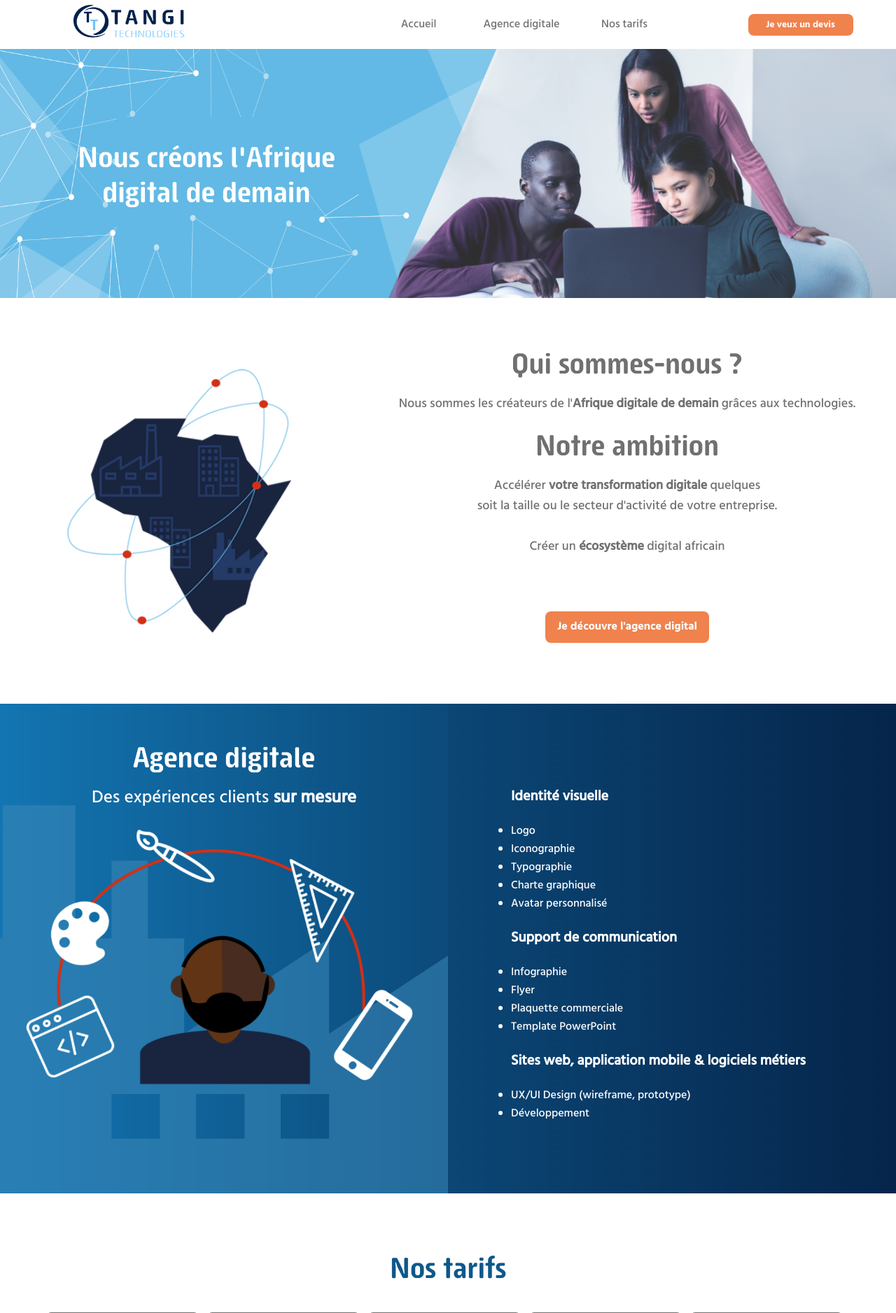
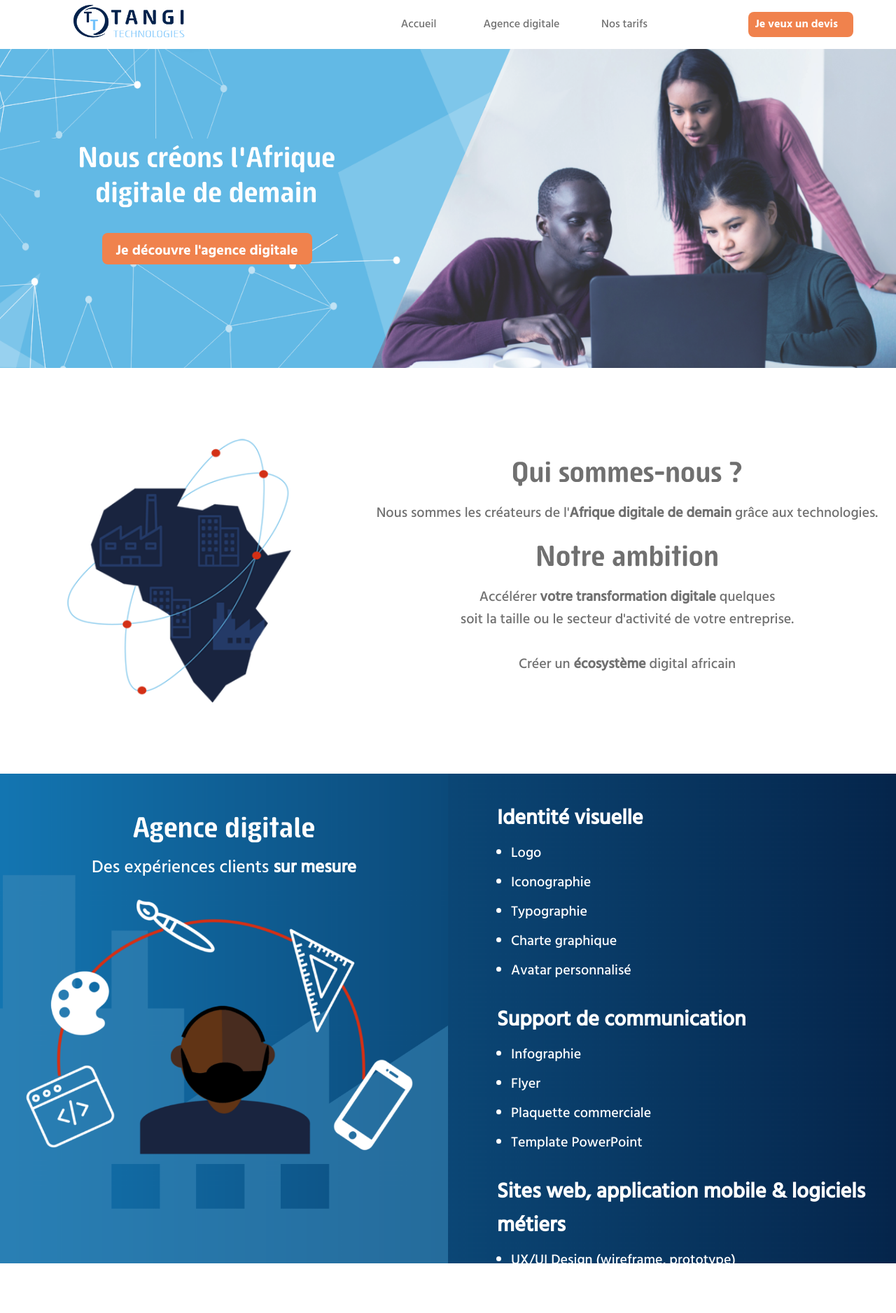
Before and after one commit to Eric999Dev/tangi-technologies, a WordPress theme: template front-page.php in a window 1280 px wide. Shown: the top 1877 px of the page at 70% size. Run offline with PHP 8.4 and a stand-in for WordPress, Linux system fonts and the light colour scheme; the site name, menu and one post (Sample post) are stand-ins, and other content is empty; some libraries are stand-ins or nearby versions.

Commit message:
Modif formulaire

```diff
--- a/front-page.php
+++ b/front-page.php
@@ -11,11 +11,11 @@ get_header();
     </div>
     <div>
 <h2>Qui sommes-nous ?</h2>
-      <p>Nous sommes les créateurs de l'<strong>Afrique digitale de demain</strong> grâces&nbsp;aux&nbsp;technologies.</p> <br>
+      <p>Nous sommes les créateurs de l'<strong>Afrique digitale de demain</strong> grâce&nbsp;aux&nbsp;technologies.</p> <br>
       <h2>Notre ambition</h2>
       <p>Accélérer <strong>votre transformation digitale</strong> quelques <br> soit la taille ou le secteur d'activité de votre entreprise. <br><br>Créer un <strong>écosystème</strong> digital africain</p><br>
 
-      <div class="btn" data-form="modal">Je découvre l'agence digital</div>
+
     </div>
   </div>
 
@@ -109,6 +109,19 @@ get_header();
   </div>
 </section>
 
+<section>
+	<div class="wrap-form">
+				<div>
+					<h2>Des exeperiences clients sur mesure</h2>
+				</div>
+						<div>
+						<h2>Remplissez le formulaire ci-dessous, <br> nous vous recontacterons au plus vite</h2>
+<?php echo do_shortcode('[hubspot type=form portal=7888949 id=26bec327-1ba9-448e-b485-f3d6be025f92]');?>
+
+				</div>
+			</div>
+</section>
+
 <?php
 get_footer();
 
--- a/header.php
+++ b/header.php
@@ -41,41 +41,6 @@
 </head>
 
 <body <?php body_class(); ?>>
-	<div class="masque">
-
-		<div class="modal">
-			<div class="close">
-				<img src="<?php echo get_template_directory_uri(); ?>/images/formulaire/cancel.svg" alt="">
-			</div>
-			<div class="wrap-form">
-				<div>
-					<h2>Des exeperiences clients sur mesure</h2>
-				</div>
-<div>
-					<h2>Remplissez le formulaire ci-dessous, <br> nous vous recontacterons au plus vite</h2>
-
-				<?php echo do_shortcode('[hubspot type=form portal=7888949 id=26bec327-1ba9-448e-b485-f3d6be025f92]');?>
-				<!-- <form action="" method="post">
-					<div class="entete-form">Remplissez le formulaire ci-dessous,<br> nous vous recontacterons au plus vite</div>
-
-					<input type="text" id="firstname" name="firstname" placeholder="Prenom">
-					<input type="text" id="lastname" name="lastname" placeholder="Nom">
-					<input type="text" id="fonction" name="fonction" placeholder="Fonction">
-					<input type="email" id="email" name="email" placeholder="E-mail">
-					<input type="tel" id="phone" name="phone" placeholder="Téléphone">
-					<input type="text" id="firm" name="firm" placeholder="Société">
-					<input type="text" id="employe" name="employe" placeholder="Nombre d'employés">
-					<input type="text" id="country" name="country" placeholder="Pays">
-					<input type="submit" name="validForm" id="validForm" value="ENVOYER" class="btn">
-
-				</form> -->
-				</div>
-			</div>
-
-
-		</div>
-
-	</div>
 
 	<?php wp_body_open(); ?>
 	<div id="page" class="site">
@@ -84,7 +49,7 @@
 
 			</div>
 
-			<button class="btn" data-form="modal"><span class="show400">Je veux un </span>devis</button>
+			<a href="<?php echo get_permalink(get_page_by_template('contact.php'));?>" class="btn" ><span class="show400">Je veux un </span>devis</a>
 
 
 			<div class="wrap-nav">
@@ -92,7 +57,7 @@
 					<button class="accueil" data-scroll="accueil"><a href="#accueil">Accueil</a></button>
 					<button data-scroll="agence" class="agence"><a href="#agence">Agence digitale</a></button>
 					<button data-scroll="tarif" class="tarif"><a href="#tarif">Nos tarifs</a></button>
-				</nav>
+
 			</div>
 
 
@@ -103,9 +68,12 @@
 			</div>
 
 		</div>
+		<?php if(is_home() || is_front_page()){?>
 		<header>
 			<div class="content-header">
-				<h1>Nous créons l'Afrique digital de demain</h1>
+				<h1>Nous créons l'Afrique digitale de demain</h1>
+				<div class="btn btn-agence">Je découvre l'agence digitale</div>
 			</div>
 
 		</header>
+		<?php }?>
--- a/js/main.js
+++ b/js/main.js
@@ -93,6 +93,15 @@ $(document).ready(function () {
       $('.accueil>a').removeClass('under')
     })
 
+  $('.btn-agence').click(function () {
+    $('html, body').animate(
+      {
+        scrollTop: $('#agence').offset().top,
+      },
+      1000
+    )
+  })
+
   // Modal Formulaire
   $('[data-form]').click(function () {
     $('.masque').show()
--- a/style.css
+++ b/style.css
@@ -413,13 +414,15 @@ header {
   background-size: cover;
   font-size: 17px;
   text-align: center;
-  padding: 20% 15px; }
+  padding: 20% 15px;
+  height: 342px; }
   @media screen and (min-width: 768px) {
     header {
       background-image: url("./images/header/header.png");
       max-height: 560px;
       padding: 10% 15px;
-      font-size: 20px; } }
+      font-size: 20px;
+      height: auto; } }
   header .content-header {
     max-width: 1150px;
     margin: 0 auto; }
@@ -437,6 +440,21 @@ header {
     @media screen and (min-width: 1250px) {
       header h1 {
         margin-left: 0; } }
+  header .btn {
+    margin: 35px auto 20px;
+    max-width: 234px;
+    height: 45px;
+    padding: 10px 0; }
+    @media screen and (min-width: 768px) {
+      header .btn {
+        margin: 35px 0 20px 3%;
+        max-width: 300px; } }
+    @media screen and (min-width: 992px) {
+      header .btn {
+        margin: 35px 0 20px 12%; } }
+    @media screen and (min-width: 1250px) {
+      header .btn {
+        margin: 35px 0 20px 7%; } }
 
 .section1 .content-section {
   margin: 0 auto;
@@ -483,7 +501,7 @@ header {
     width: 100%; }
     .section1 .content-section div p {
       color: #707070;
-      font-size: 18px; }
+      font-size: 20px; }
   .section1 .content-section > div:first-of-type {
     background-image: url("./images/section-1/africa-digital-600.png");
     background-repeat: no-repeat;
@@ -508,11 +526,6 @@ header {
       .section1 .content-section > div:last-of-type {
         width: 60%;
         margin: 0; } }
-  .section1 .content-section .btn {
-    margin: 60px auto 20px;
-    max-width: 234px;
-    height: 45px;
-    line-height: 45px; }
 
 @media screen and (min-width: 992px) {
   .section2 {
@@ -611,25 +624,29 @@ header {
     @media screen and (min-width: 1200px) {
       .section2 .content-section > div:last-of-type {
         height: 700px;
-        padding-top: 97px; } }
+        padding-top: 20px; } }
     @media screen and (min-width: 1515px) {
       .section2 .content-section > div:last-of-type {
         height: 735px; } }
     .section2 .content-section > div:last-of-type h3 {
-      padding: 20px 0;
-      font-size: 20px;
+      padding: 20px 0 10px;
+      font-size: 25px;
       font-family: "Hind Medium", sans-serif; }
       @media screen and (min-width: 875px) {
         .section2 .content-section > div:last-of-type h3 {
-          text-align: left; } }
+          text-align: left;
+          font-size: 30px;
+          margin-left: -20px; } }
     .section2 .content-section > div:last-of-type ul {
       font-family: "Hind Medium", sans-serif;
-      font-size: 16px;
+      font-size: 20px;
       list-style: none; }
       @media screen and (min-width: 875px) {
         .section2 .content-section > div:last-of-type ul {
           text-align: left;
           list-style: disc; } }
+    .section2 .content-section > div:last-of-type li {
+      padding-bottom: 10px; }
 
 .section3 .content-section {
   max-width: 1150px;
```
Also changed, not shown: other parts of style.css (+16 -15 lines), contact.php (added, +21 -0 lines), functions.php (+40 -0 lines), sass/main/_section1.scss (+2 -7 lines), sass/main/_section2.scss (+14 -5 lines), sass/modal/_formulaire.scss (+42 -40 lines), sass/top-header/_top-header.scss (+34 -8 lines). Lines whose indentation alone changed are shown as unchanged.
